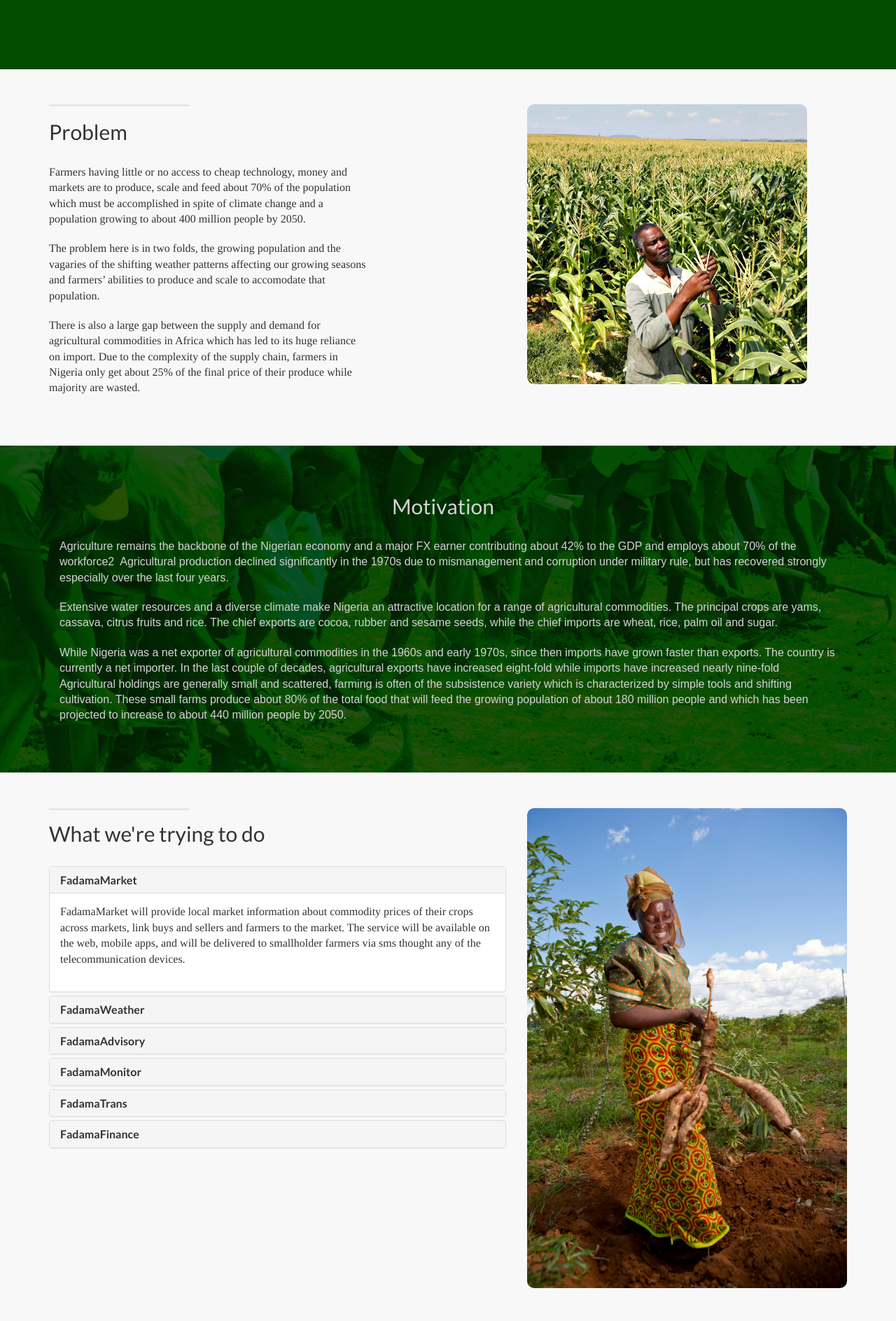
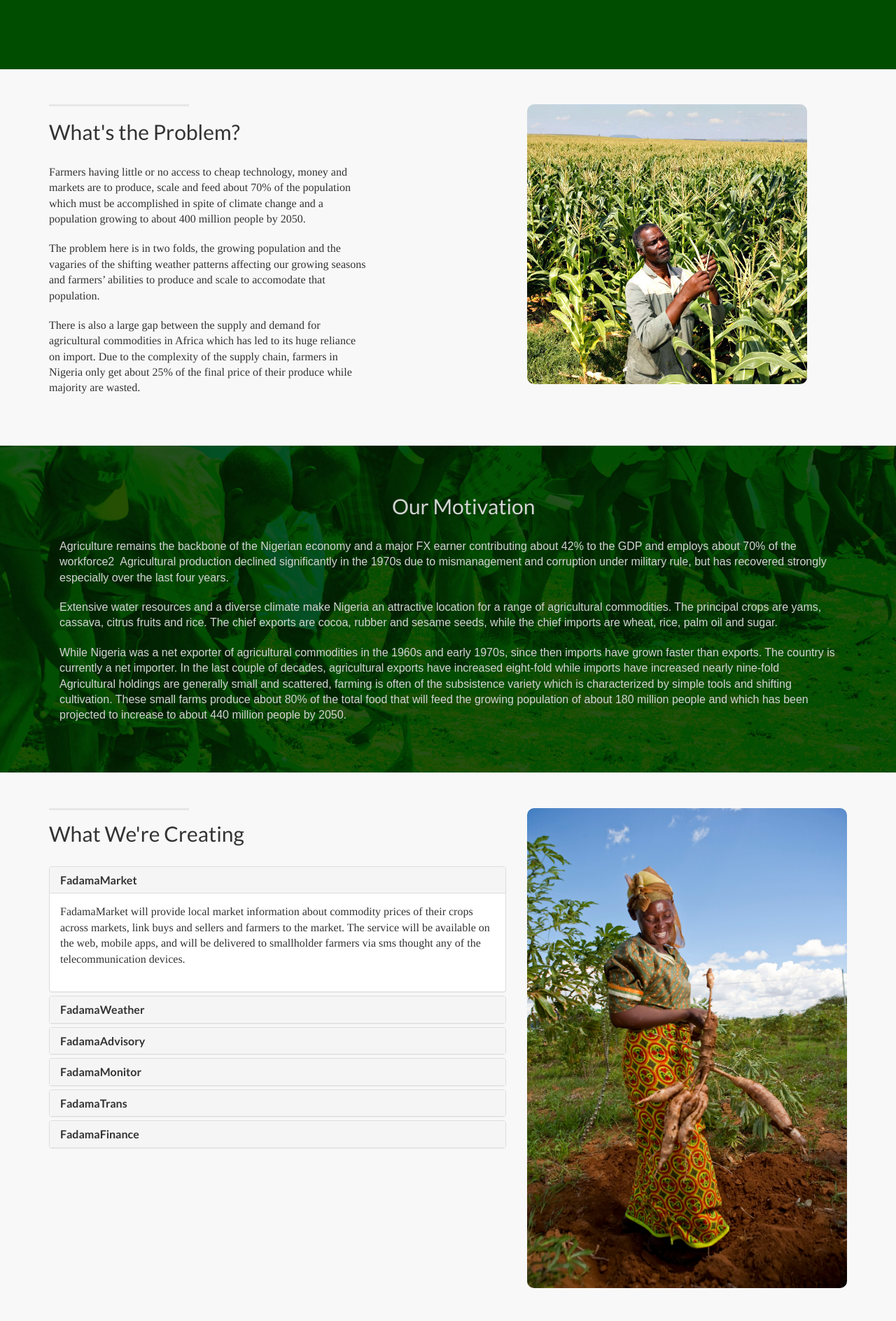
Before and after one commit to The10th/AgTech-1, a PHP site: page / in a window 1280 px wide. Shown: the part 937-2825 px from the top of the page at 70% size. Run offline with PHP 8.4, Linux system fonts and the light colour scheme.

Commit message:
css changes

```diff
--- a/css/landing-page.css
+++ b/css/landing-page.css
@@ -23,8 +23,13 @@ h6 {
 
 .topnav {
     font-size: 14px;
-    background-color: black;
+    background-color: #e6ffff;
 }
+
+#mainNav{
+  border-bottom: 2px solid black;
+}
+
 
 .lead {
     font-size: 16px;
--- a/home.html
+++ b/home.html
@@ -16,7 +16,7 @@
   </head>
 
   <body>
-    <nav class="navbar navbar-default navbar-fixed-top topnav" role="navigation">
+    <nav id="mainNav" class="navbar navbar-default navbar-fixed-top topnav" role="navigation">
       <div class="container topnav">
         <div class="navbar-header">
           <button type="button" class="navbar-toggle" data-toggle="collapse" data-target="#bs-example-navbar-collapse-1">
@@ -64,7 +64,7 @@
               </ul>
               <h3>Subscribe to stay up to date</h3>
               <div class="input-group input-group-lg col-lg-6 col-lg-offset-3">
-                <input type="text" class="form-control" placeholder="email" aria-describedby="sizing-addon1">
+                <input type="text" class="form-control" placeholder="Your Email" aria-describedby="sizing-addon1">
               </div>
               <button id="subscribeButton" type="button" class="btn btn-primary btn-lg active">Subscribe</button>
             </div>
@@ -83,7 +83,7 @@
           <div class="col-lg-5 col-sm-6">
             <div class="section-heading-spacer"></div>
             <div class="clearfix"></div>
-            <h2 class="section-heading">Problem</h2>
+            <h2 class="section-heading">What's the Problem?</h2>
             <p class="lead">Farmers having little or no access to cheap technology, money and markets are
             to produce, scale and feed about 70% of the population which must be accomplished in
             spite of climate change and a population growing to about 400 million people by 2050.</p>
@@ -112,7 +112,7 @@
 
         <div class="row">
           <div class="col-lg-12">
-            <h2 class="section-heading col-lg-2 col-lg-offset-5">Motivation</h2>
+            <h2 class="section-heading col-lg-3 col-lg-offset-5">Our Motivation</h2>
             <p class="lead col-lg-12">Agriculture remains the backbone of the Nigerian economy and a major FX earner
             contributing about 42% to the GDP and employs about 70% of the workforce2
             Agricultural production declined significantly in the 1970s due to mismanagement and
@@ -149,7 +149,7 @@
           <div class="col-lg-7 col-sm-6">
             <div class="clearfix"></div>
             <div class="section-heading-spacer"></div>
-            <h2 class="section-heading">What we're trying to do</h2>
+            <h2 class="section-heading">What We're Creating</h2>
             <div class="panel-group" id="accordion" role="tablist" aria-multiselectable="true">
               <div class="panel panel-default">
                 <div class="panel-heading" role="tab" id="headingOne">
```
